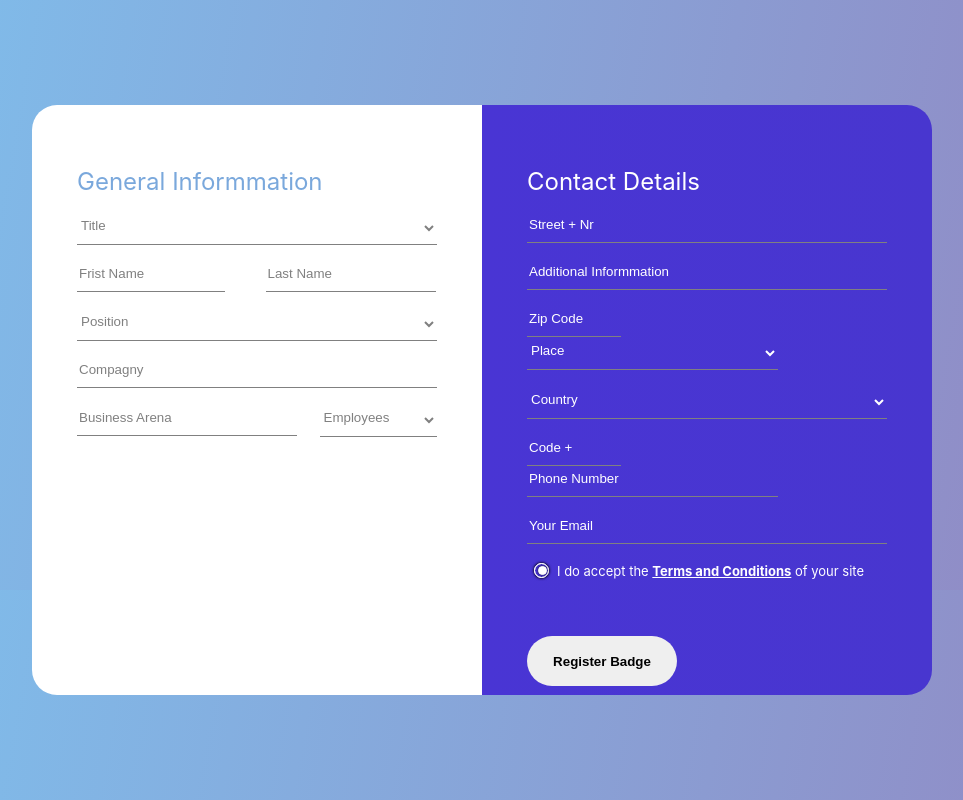
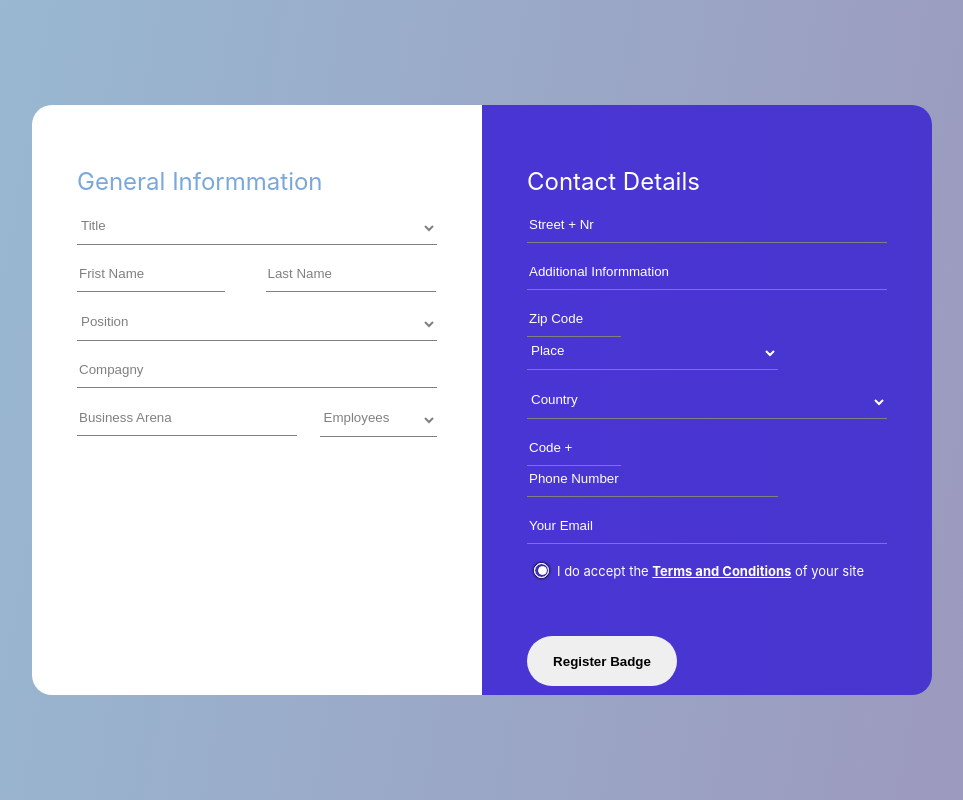
Before and after one commit to Olga-1234/travail4, a plain HTML site: page index.html in a window 1280 px wide. Shown: the whole page, without its empty margins (158-1121 px from the left). Drawn offline with Linux system fonts and the light colour scheme.

Commit message:
changementde la couleur de fond

```diff
--- a/index.html
+++ b/index.html
@@ -8,6 +8,7 @@
     </head>
 
     <body>
+        <main>
            <form method="POST" action="">
 
                    <div id="premier">
@@ -93,6 +94,6 @@
             </div>
            </form>
 
-
+        </main>
     </body>
 </html>
--- a/style.css
+++ b/style.css
@@ -1,9 +1,16 @@
 body{
     margin: 0%;
     padding: 0%;
+
+}
+main
+{
     display: flex;
-    background: linear-gradient(1000deg,#9287c2,#7ec0ed);
-    font-family: -apple-system, BlinkMacSystemFont, 'Segoe UI', Roboto, Oxygen, Ubuntu, Cantarell, 'Open Sans', 'Helvetica Neue', sans-serif
+    background: linear-gradient(1000deg,#9c95bb,#98bcd3);
+    font-family: -apple-system, BlinkMacSystemFont, 'Segoe UI', Roboto, Oxygen, Ubuntu, Cantarell, 'Open Sans', 'Helvetica Neue', sans-serif;
+    width: 100%;
+    height: 100vh;
+    margin: 0px;
 
 
 }
@@ -31,8 +38,8 @@ form
     background-color: white;
     width: 40%;
     padding:5% ;
-    border-bottom-left-radius: 25px;
-    border-top-left-radius: 25px;
+    border-bottom-left-radius: 20px;
+    border-top-left-radius: 20px;
 
 
 }
@@ -97,8 +104,8 @@ form input,select
     width: 40%;
     padding: 5%;
     background:linear-gradient(270deg,#4836cf, #4935D4);
-    border-bottom-right-radius: 25px;
-    border-top-right-radius: 25px;
+    border-bottom-right-radius: 20px;
+    border-top-right-radius: 20px;
 }
 #deuxieme h1
 {
```
